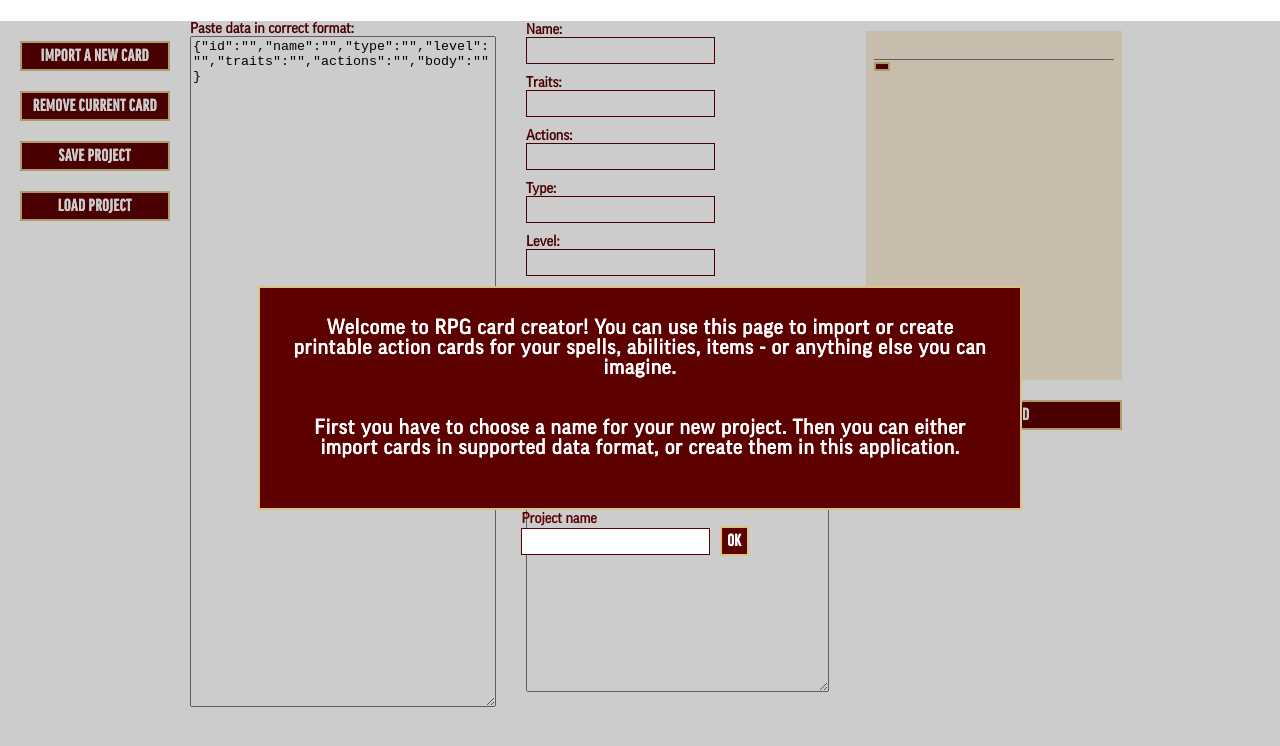
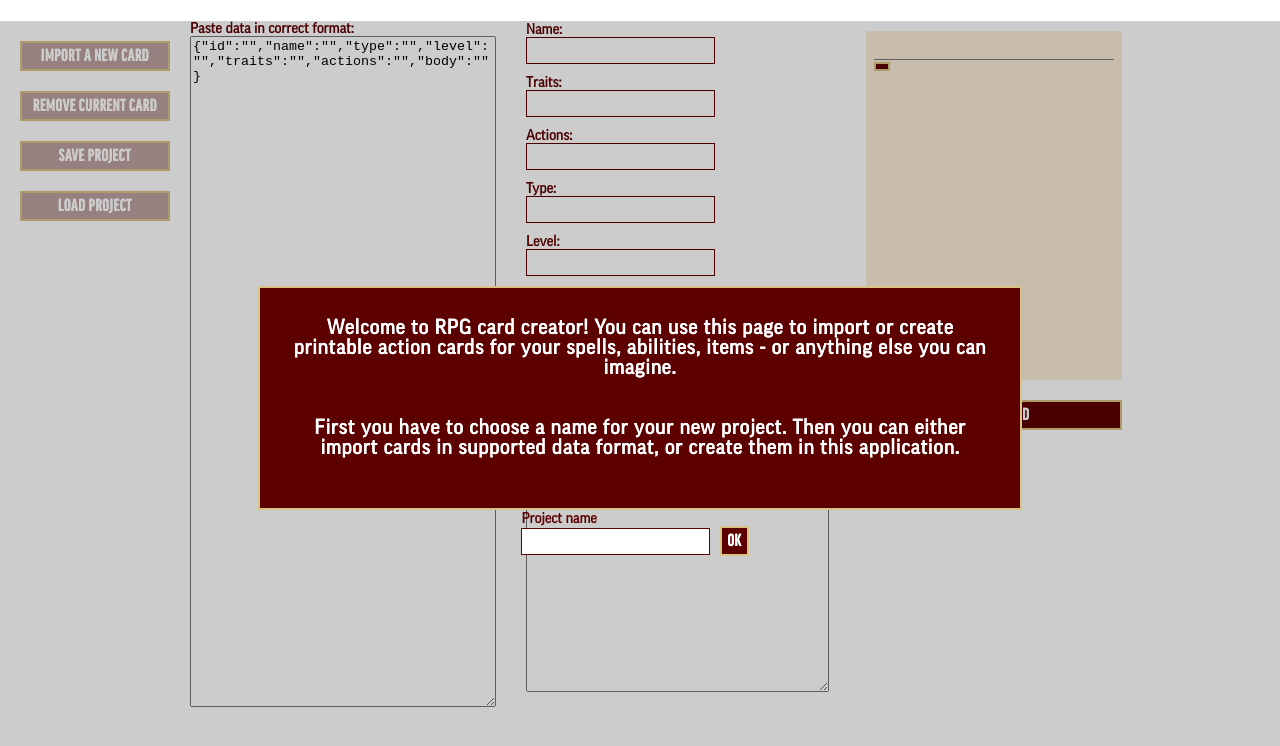
Before and after one commit to faire2/pathfinder-cards, a Next.js app: page / in a window 1280 px wide. Shown: the top 746 px of the page. Built offline with nearby package versions, Linux system fonts and the light colour scheme.

Commit message:
Fix Left menu disabled status

```diff
--- a/src/app/page.tsx
+++ b/src/app/page.tsx
@@ -30,8 +30,6 @@ export default function Home() {
 	)
 	const cards = project.cards ?? []
 	const [cardIndex, setCardIndex] = useState<number>(0)
-	console.log(project.projectName)
-	console.log(project.cards)
 
 	const handleNewProjectName = (newProjectName: string) => {
 		saveCurrentProjectName(newProjectName)
--- a/src/components/LeftMenu/index.tsx
+++ b/src/components/LeftMenu/index.tsx
@@ -22,31 +22,32 @@ export default function LeftMenu({
 	saveProject,
 	setView,
 }: Props) {
+
 	return (
 		<S.LeftMenu>
 			<PrimaryButton
-				disabled={projectNameExists}
+				disabled={!projectNameExists}
 				onClick={() => setView('cardImport')}
 			>
 				Import a new card
 			</PrimaryButton>
 
 			<PrimaryButton
-				disabled={projectNameExists || hasCards}
+				disabled={!projectNameExists || !hasCards}
 				onClick={handleCardRemoval}
 			>
 				Remove current card
 			</PrimaryButton>
 
 			<PrimaryButton
-				disabled={projectNameExists}
+				disabled={!projectNameExists}
 				onClick={saveProject}
 			>
 				Save project
 			</PrimaryButton>
 
 			<PrimaryButton
-				disabled={projectNameExists}
+				disabled={!projectNameExists}
 				onClick={loadProject}
 			>
 				Load project
```
